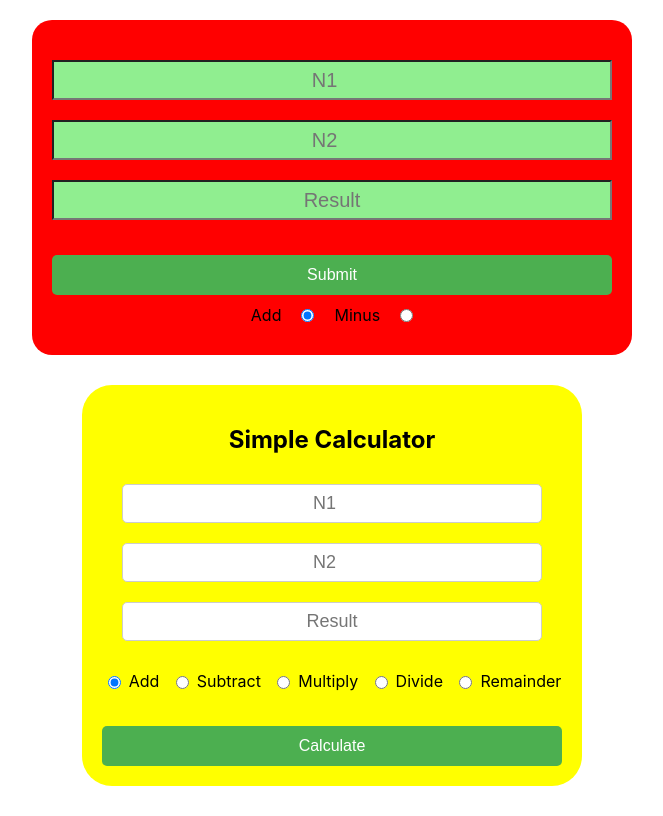
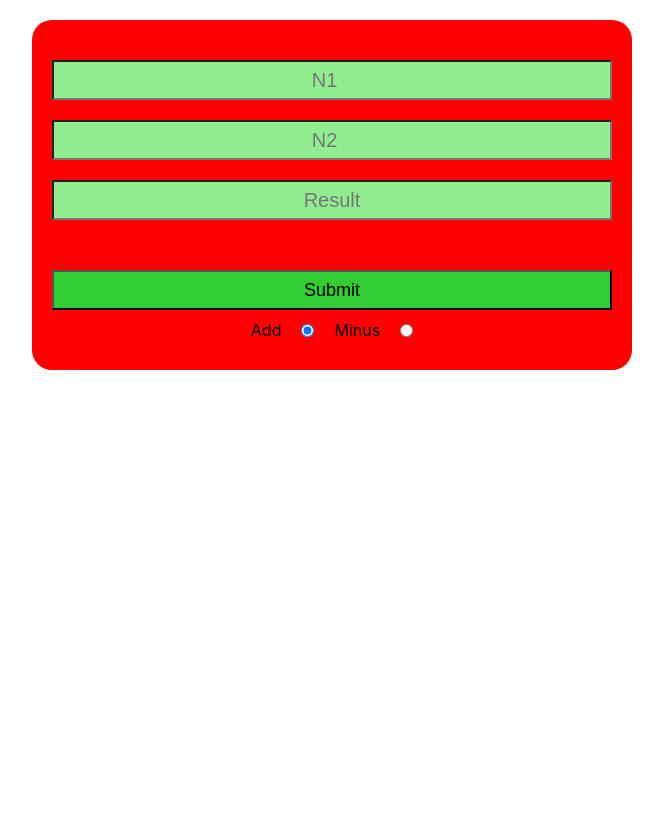
Before and after one commit to kishan80090/project, a React (Create React App) app: page / in a window 1280 px wide. Shown: the whole page, without its empty margins (308-971 px from the left). Built offline with nearby package versions, Linux system fonts and the light colour scheme.

Commit message:
Update App.js

```diff
--- a/src/App.js
+++ b/src/App.js
@@ -1,7 +1,7 @@
 import React from 'react';
 // import Product from './component/Product';
 import Project2 from './component/Project2';
-import Project1 from './component/Project1';
+
 import './App.css';
 function App() {
   return (
@@ -18,7 +18,7 @@ function App() {
         <Product />
       </div> */}
       <Project2></Project2>
-      <Project1></Project1>
+
 
     </div>
   );
```
